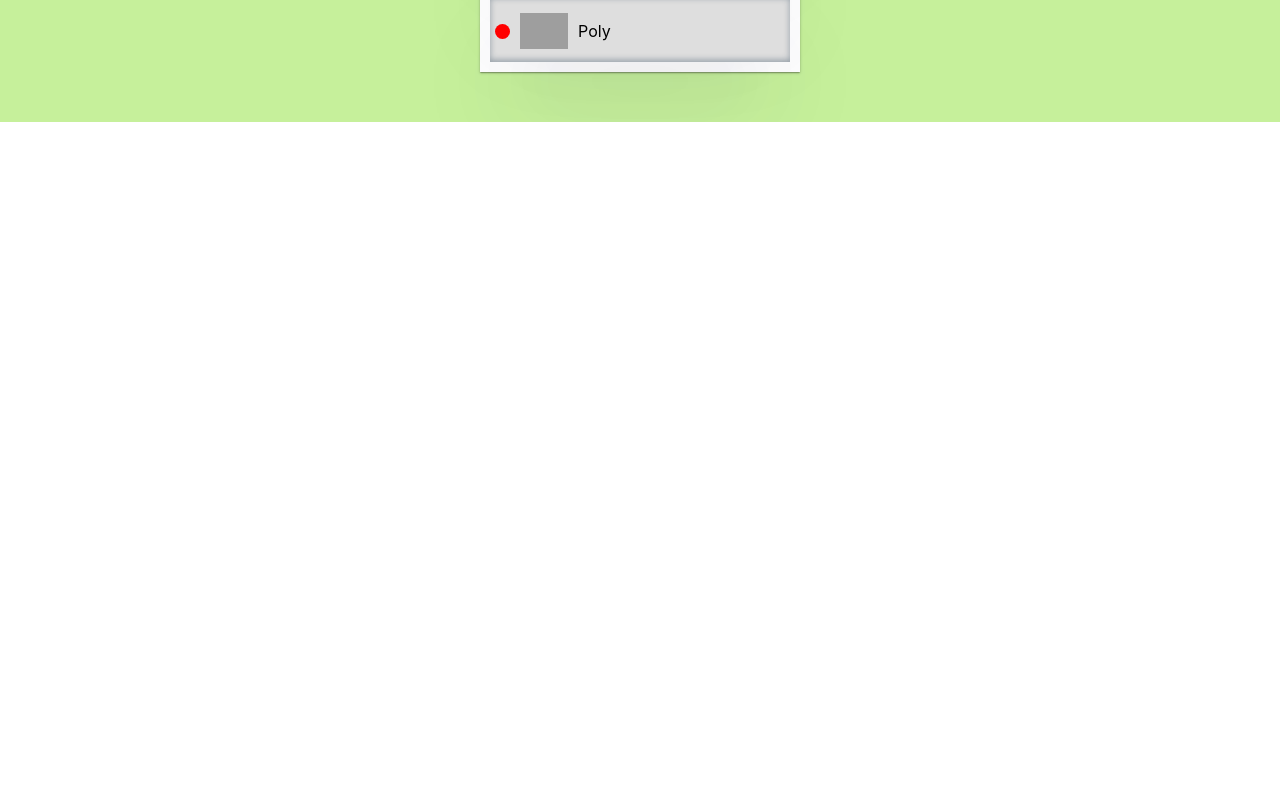
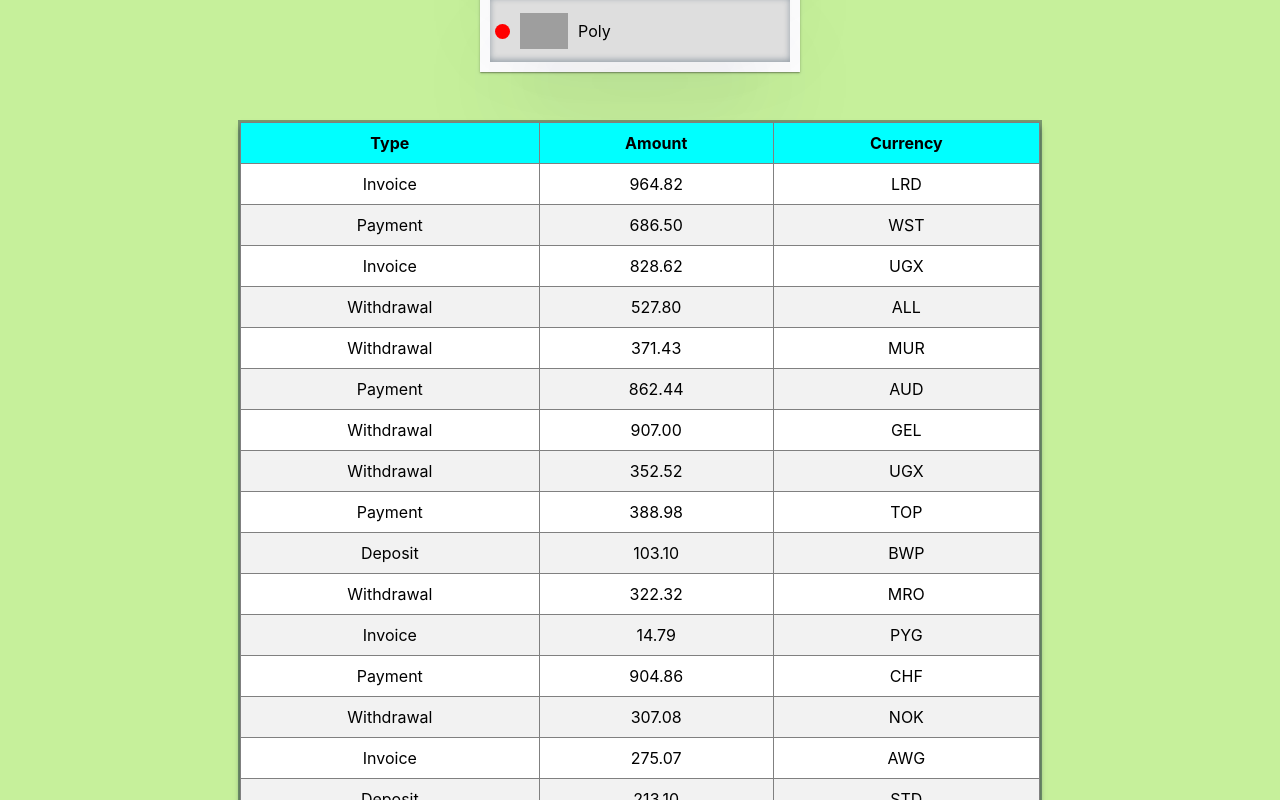
Before and after one commit to maxitanto/goit-react-hw-01-components, a React (Create React App) app: page / in a window 1280 px wide. Shown: the part 960-1760 px from the top of the page. Before the commit the page ends 1082 px from the top, so only its background shows below. Built offline with nearby package versions, Linux system fonts and the light colour scheme; grey boxes are pictures that could not be loaded.

Commit message:
Added task-4

```diff
--- a/src/components/App.jsx
+++ b/src/components/App.jsx
@@ -8,6 +8,9 @@ import data from '../data/data.json';
 
 import { FriendList } from './FriendList/FriendList';
 import friends from '../data/friends.json';
+
+import { TransactionHistory } from './TransactionHistory/TransactionHistory';
+import transactions from '../data/transactions.json';
 
 export const App = () => {
   return (
@@ -21,6 +24,7 @@ export const App = () => {
       />
       <Statistics title="Upload stats" stats={data} />
       <FriendList friends={friends} />
+      <TransactionHistory items={transactions} />
     </Container>
   );
 };
--- /dev/null
+++ b/src/components/TransactionHistory/TransactionHistory.jsx
@@ -0,0 +1,35 @@
+import PropTypes from 'prop-types';
+import { TransactionsTab, TransactionsType } from './TransactionHistory.styled';
+
+export const TransactionHistory = ({ items }) => {
+  return (
+    <TransactionsTab>
+      <thead>
+        <tr>
+          <th>Type</th>
+          <th>Amount</th>
+          <th>Currency</th>
+        </tr>
+      </thead>
+      <tbody>
+        {items.map(({ id, type, amount, currency }) => (
+          <tr key={id}>
+            <TransactionsType>{type}</TransactionsType>
+            <td>{amount}</td>
+            <td>{currency}</td>
+          </tr>
+        ))}
+      </tbody>
+    </TransactionsTab>
+  );
+};
+
+TransactionHistory.propTypes = {
+  items: PropTypes.arrayOf(
+    PropTypes.shape({
+      type: PropTypes.string,
+      amount: PropTypes.string,
+      currency: PropTypes.string,
+    })
+  ).isRequired,
+};
--- /dev/null
+++ b/src/components/TransactionHistory/TransactionHistory.styled.js
@@ -0,0 +1,33 @@
+import styled from 'styled-components';
+
+export const TransactionsTab = styled.table`
+  min-width: 800px;
+  margin-bottom: 50px;
+  padding: 10px;
+
+  border-collapse: collapse;
+
+  background-color: white;
+  box-shadow: rgba(6, 24, 44, 0.4) 0px 0px 0px 2px,
+    rgba(6, 24, 44, 0.65) 0px 4px 6px -1px,
+    rgba(255, 255, 255, 0.08) 0px 1px 0px inset;
+
+  thead {
+    background-color: aqua;
+  }
+
+  th,
+  td {
+    padding: 10px;
+    text-align: center;
+    border: 1px solid gray;
+  }
+
+  tr:nth-child(even) {
+    background-color: #f2f2f2;
+  }
+`;
+
+export const TransactionsType = styled.td`
+  text-transform: capitalize;
+`;
--- /dev/null
+++ b/src/data/transactions.json
@@ -0,0 +1,122 @@
+[
+  {
+    "id": "1e0700a2-5183-4291-85cc-2065a036a683",
+    "type": "invoice",
+    "amount": "964.82",
+    "currency": "LRD"
+  },
+  {
+    "id": "a30f821b-4d25-4ff0-abdd-e340b3f0dd2b",
+    "type": "payment",
+    "amount": "686.50",
+    "currency": "WST"
+  },
+  {
+    "id": "44dca67a-8e5a-4798-bf8e-b15efd4e1abd",
+    "type": "invoice",
+    "amount": "828.62",
+    "currency": "UGX"
+  },
+  {
+    "id": "ea8ed3dc-2b68-4a53-905a-53ecb0adef33",
+    "type": "withdrawal",
+    "amount": "527.80",
+    "currency": "ALL"
+  },
+  {
+    "id": "ea76146a-0b00-4b80-bc02-a8c822176712",
+    "type": "withdrawal",
+    "amount": "371.43",
+    "currency": "MUR"
+  },
+  {
+    "id": "63ca02f9-d637-46b5-9237-f3b24425e029",
+    "type": "payment",
+    "amount": "862.44",
+    "currency": "AUD"
+  },
+  {
+    "id": "ed0263e8-59a5-4bf1-87e0-2bb88e53dc34",
+    "type": "withdrawal",
+    "amount": "907.00",
+    "currency": "GEL"
+  },
+  {
+    "id": "6013bad0-750c-4691-8bc2-d8f2b43969c4",
+    "type": "withdrawal",
+    "amount": "352.52",
+    "currency": "UGX"
+  },
+  {
+    "id": "252c7be4-8b06-4fa7-8d42-61fb835b70d5",
+    "type": "payment",
+    "amount": "388.98",
+    "currency": "TOP"
+  },
+  {
+    "id": "4eaab41b-b967-40ac-82ed-85fc66f646f1",
+    "type": "deposit",
+    "amount": "103.10",
+    "currency": "BWP"
+  },
+  {
+    "id": "9648a350-8469-42d5-8bf3-18090de5fe67",
+    "type": "withdrawal",
+    "amount": "322.32",
+    "currency": "MRO"
+  },
+  {
+    "id": "9c5c25fb-1a95-4b2f-8d1f-4c4426d677cc",
+    "type": "invoice",
+    "amount": "14.79",
+    "currency": "PYG"
+  },
+  {
+    "id": "43ef232c-80e9-4d6f-b48a-b22405620de3",
+    "type": "payment",
+    "amount": "904.86",
+    "currency": "CHF"
+  },
+  {
+    "id": "5161682e-e620-4019-ab0a-24ceb10fbd20",
+    "type": "withdrawal",
+    "amount": "307.08",
+    "currency": "NOK"
+  },
+  {
+    "id": "7b119d71-42e6-4c42-a141-6818b07bb9ff",
+    "type": "invoice",
+    "amount": "275.07",
+    "currency": "AWG"
+  },
+  {
+    "id": "a4f65722-65c4-4c28-b1f4-b8ed988bb205",
+    "type": "deposit",
+    "amount": "213.10",
+    "currency": "STD"
+  },
+  {
+    "id": "c6e5784b-0ca3-48d6-86e5-b5128af5a523",
+    "type": "invoice",
+    "amount": "116.11",
+    "currency": "CUP CUC"
+  },
+  {
+    "id": "c9ebed6a-3a02-4b49-ac0d-0534b51f2bfd",
+    "type": "invoice",
+    "amount": "878.67",
+    "currency": "HKD"
+  },
+  {
+    "id": "a4a98b0e-b22c-438b-9f83-de2df52110c8",
+    "type": "invoice",
+    "amount": "725.03",
+    "currency": "UYU UYI"
+  },
+  {
+    "id": "b39bfa7a-0166-4c47-94d6-87d20590f746",
+    "type": "payment",
+    "amount": "405.45",
+    "currency": "MDL"
+  }
+]
```
